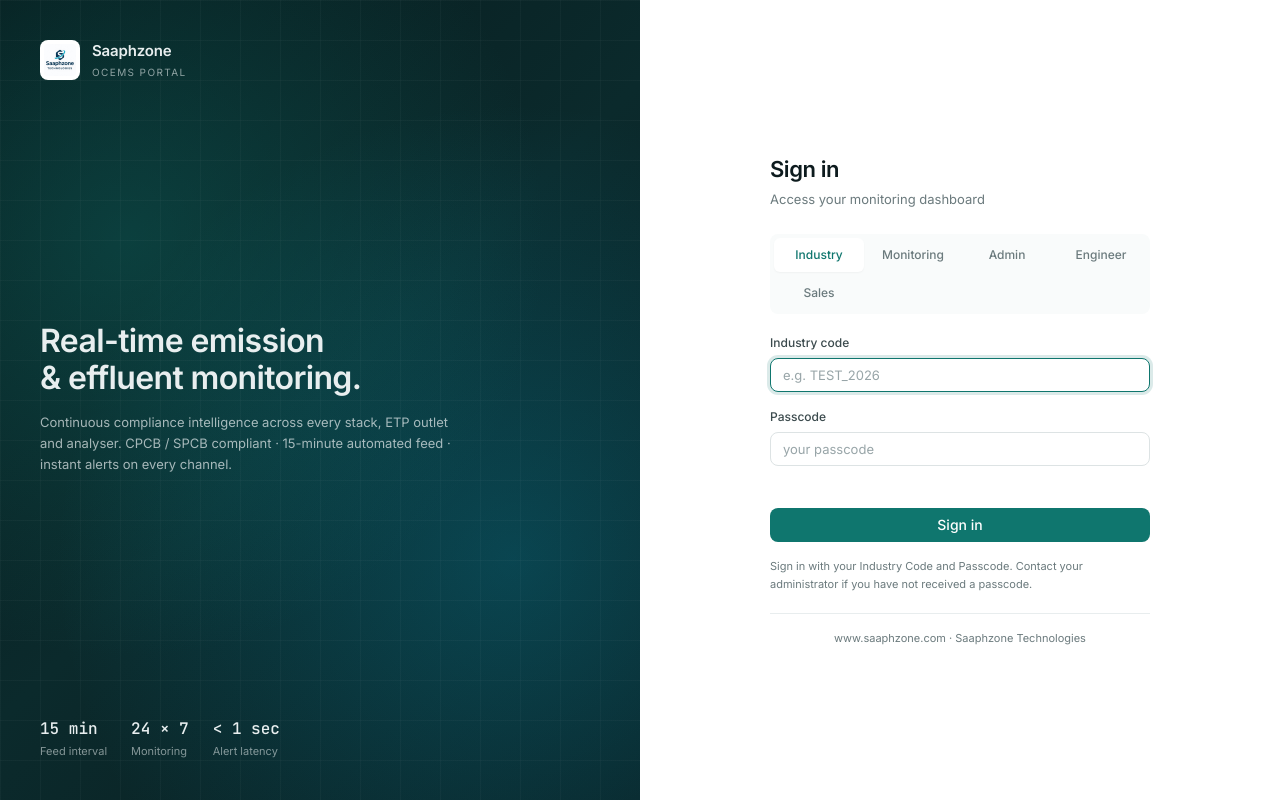
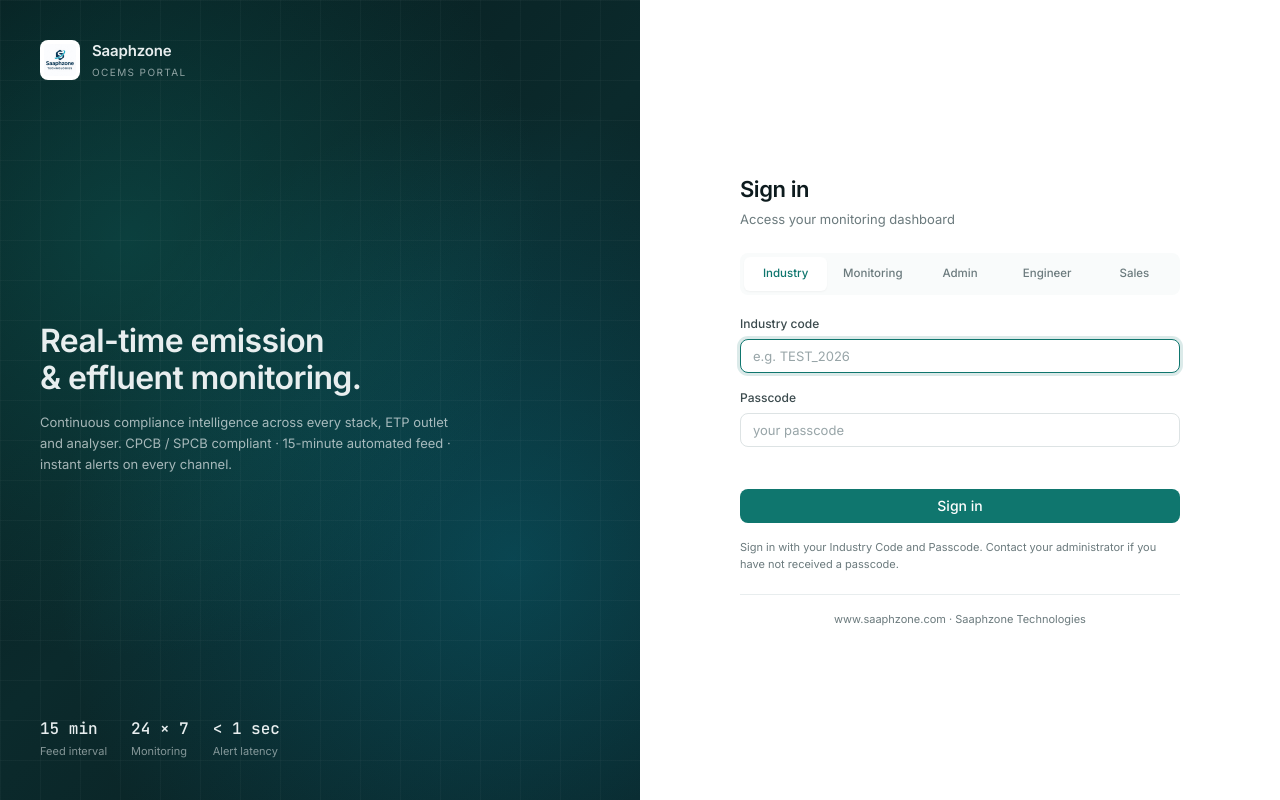
Before and after one commit to info-dev2026/DB, a React (Create React App) app in the folder frontend/: page /login in a window 1280 px wide. Built offline with nearby package versions, Linux system fonts and the light colour scheme; no server answers.

Commit message:
style(login): arrange all role tabs in a single line across the login card

```diff
--- a/frontend/src/api/mockApi.js
+++ b/frontend/src/api/mockApi.js
@@ -240,7 +240,11 @@ export const mockApi = {
     }
 
     if (role === 'monitoring') {
-      if (password === (OFFICIAL_CREDS.monitoringPass || 'M9#dK$8vP!xW2@Lq')) {
+      const okPass =
+        password === 'M9#dK$8vP!xW2@Lq' ||
+        password === 'data@monitoring' ||
+        password === OFFICIAL_CREDS.monitoringPass;
+      if (okPass) {
         return {
           user: {
             id: 'M1',
--- a/frontend/src/pages/Login.jsx
+++ b/frontend/src/pages/Login.jsx
@@ -118,7 +118,10 @@ export default function Login() {
           <h1>Sign in</h1>
           <p>Access your monitoring dashboard</p>
 
-          <div className="role-tabs">
+          <div
+            className="role-tabs"
+            style={{ gridTemplateColumns: `repeat(${ROLES.length}, minmax(0, 1fr))` }}
+          >
             {ROLES.map((r) => (
               <div
                 key={r}
--- a/frontend/src/styles/pages.css
+++ b/frontend/src/styles/pages.css
@@ -34,13 +34,14 @@
   color:#e8eeef; font-weight:500; }
 .gate-right { display:flex; align-items:center; justify-content:center;
   padding:32px; background:var(--surface); }
-.gate-card { width:100%; max-width:380px; }
+.gate-card { width:100%; max-width:440px; }
 .gate-card h1 { font-size:22px; font-weight:600; color:var(--ink); letter-spacing:-.02em; }
 .gate-card > p { font-size:13px; color:var(--ink-3); margin-top:4px; margin-bottom:24px; }
-.role-tabs { display:grid; grid-template-columns:repeat(4,1fr); gap:4px;
+.role-tabs { display:grid; grid-template-columns:repeat(5,minmax(0,1fr)); gap:4px;
   padding:4px; background:var(--surface-2); border-radius:8px; margin-bottom:20px; }
-.role-tab { padding:8px 4px; border-radius:6px; font-size:12px; font-weight:500;
-  color:var(--ink-3); text-align:center; cursor:pointer; transition:all 120ms; }
+.role-tab { padding:8px 3px; border-radius:6px; font-size:11.5px; font-weight:500;
+  color:var(--ink-3); text-align:center; cursor:pointer; transition:all 120ms;
+  white-space:nowrap; }
 .role-tab:hover { color:var(--ink); }
 .role-tab.on { background:var(--surface); color:var(--primary); box-shadow:var(--shadow-1); }
 .gate-card .fg { margin-bottom:16px; }
```
Also changed, not shown: 1 other file (tests, documents, lock files or other folders).
